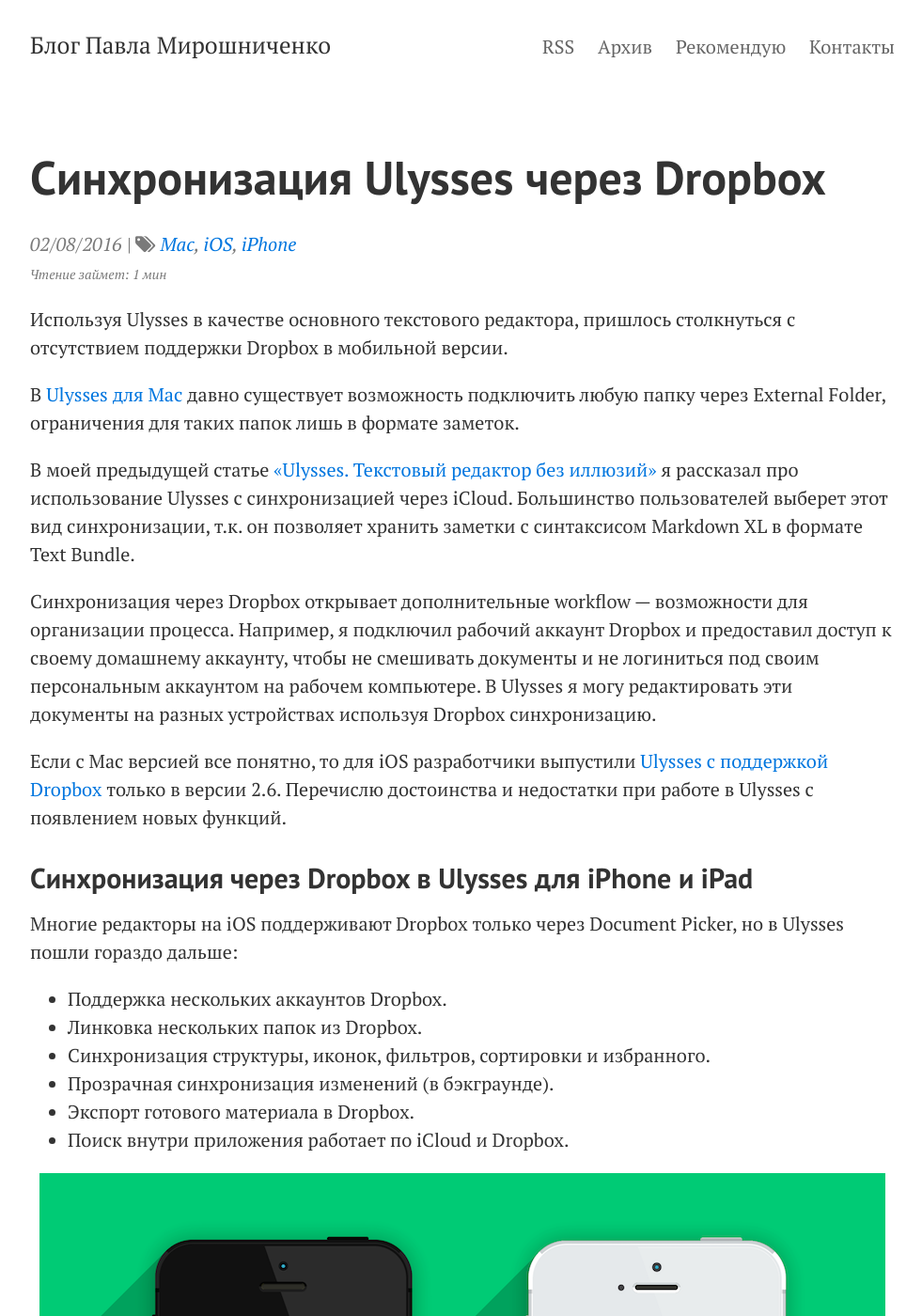
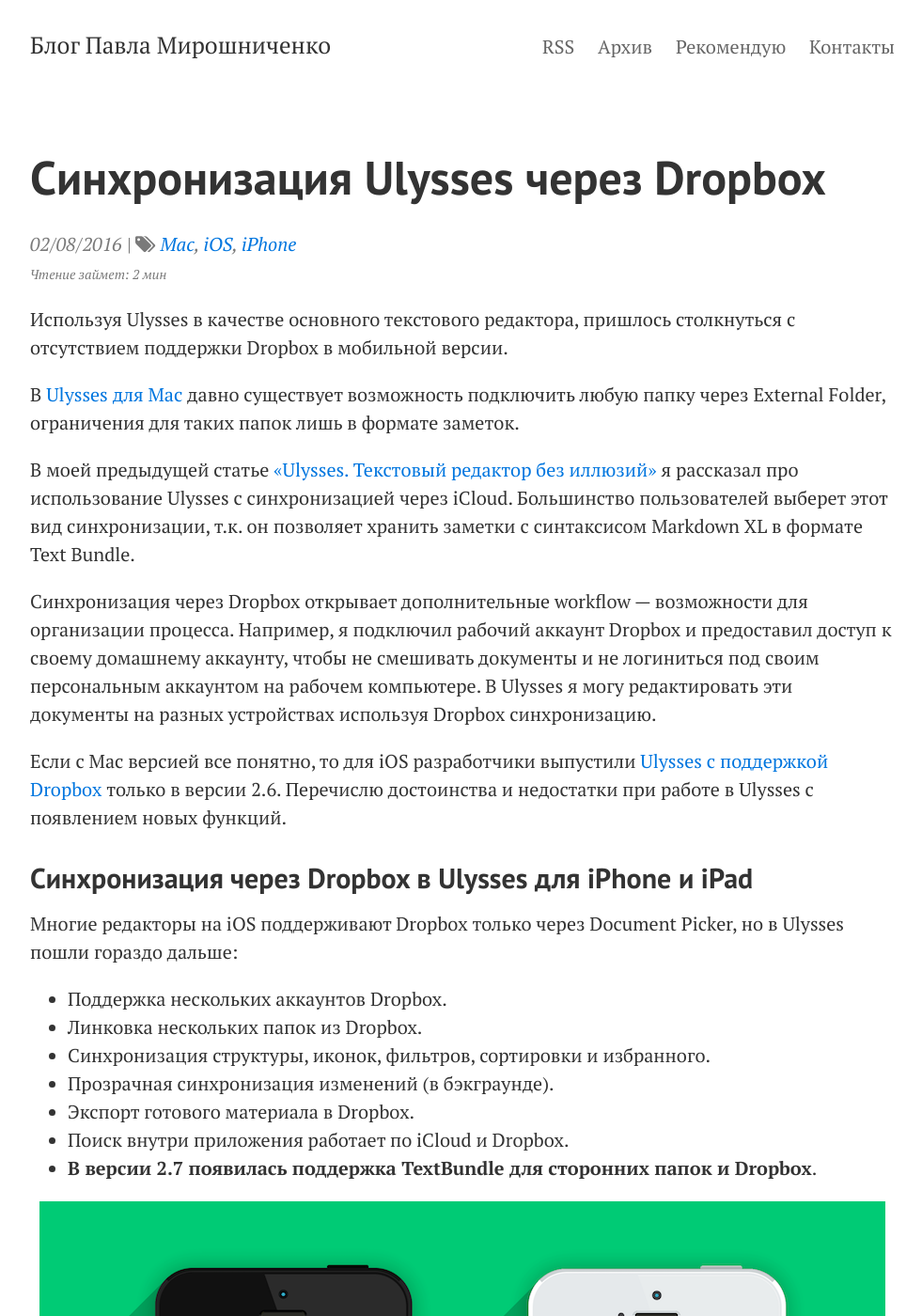
Before and after one commit to facetheheat/facetheheat.github.io, a Jekyll site: the page built from _posts/2016-08-02-ulysses-and-dropbox.markdown, in a window 1280 px wide and 1400 px high. Shown: the whole window at 94% size, without its empty margins (148-1129 px from the left). Built offline with Jekyll 4.4.1, drawn with Linux system fonts in a browser that asks for light colours; comment, search, counter and statistics services are not loaded; some of the changed text lies outside the part shown.

Commit message:
Add new Ulysses's features

```diff
--- a/_posts/2016-08-02-ulysses-and-dropbox.markdown
+++ b/_posts/2016-08-02-ulysses-and-dropbox.markdown
@@ -29,6 +29,7 @@
 * Прозрачная синхронизация изменений (в бэкграунде).
 * Экспорт готового материала в Dropbox.
 * Поиск внутри приложения работает по iCloud и Dropbox.
+* **В версии 2.7 появилась поддержка TextBundle для сторонних папок и Dropbox**.
 
 ![](/images/2016/08/Ulysses_Dropbox_View.png)
 
@@ -39,7 +40,8 @@
 * Синтаксис заметки — только markdown.
 * Нельзя задать цель — количество слов, чтобы видеть красивый индикатор.
 * Нельзя добавить описание для заметки.
-* Нельзя прикрепить изображение, только markdown ссылка.
+* <s>Нельзя прикрепить изображение, только markdown ссылка.</s>
+**В Ulysses 2.7 появилась поддержка TextBundle для сторонних папок.**
 * Поиск в iOS не индексирует заметки из Dropbox и не выводит заметки в результатах поиска. `Настройки - Основные - Поиск Spotlight`
 
 ![](/images/2016/08/2016-07-03%2019_03_13.gif)
```
